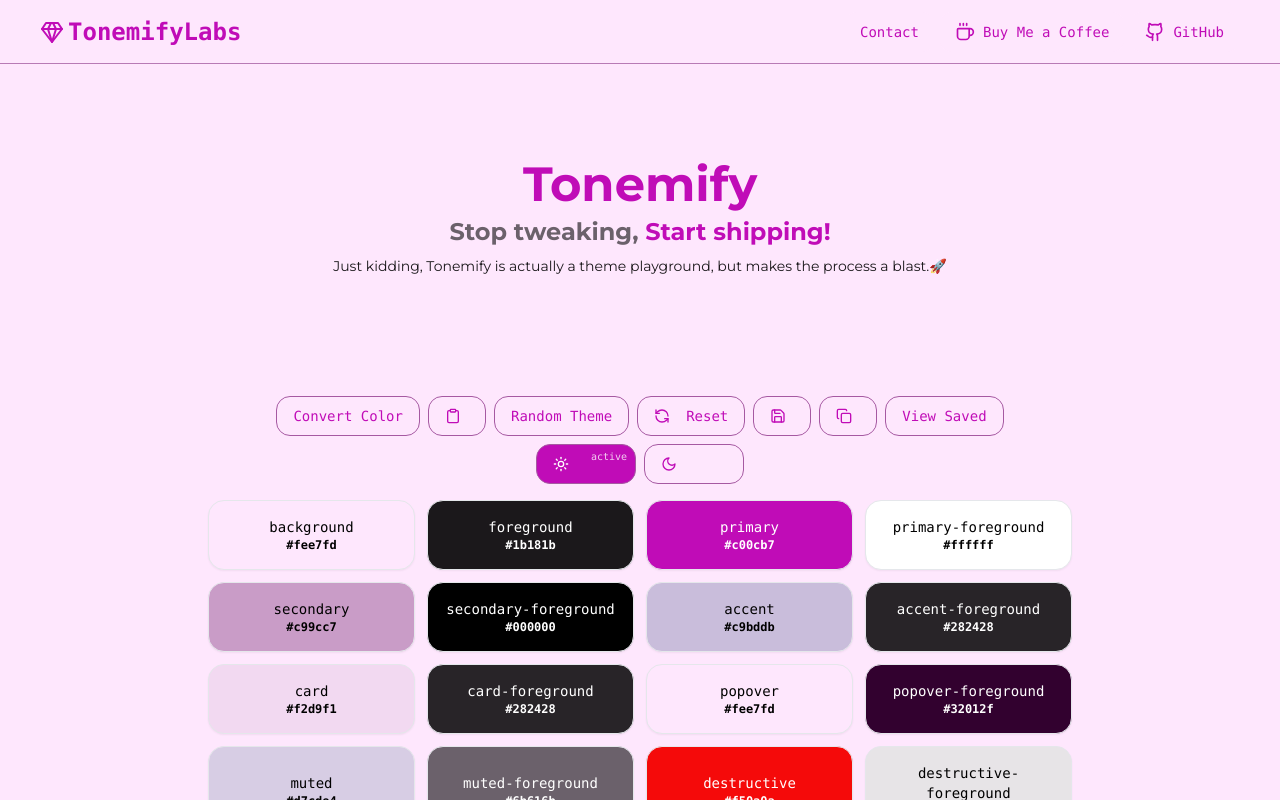
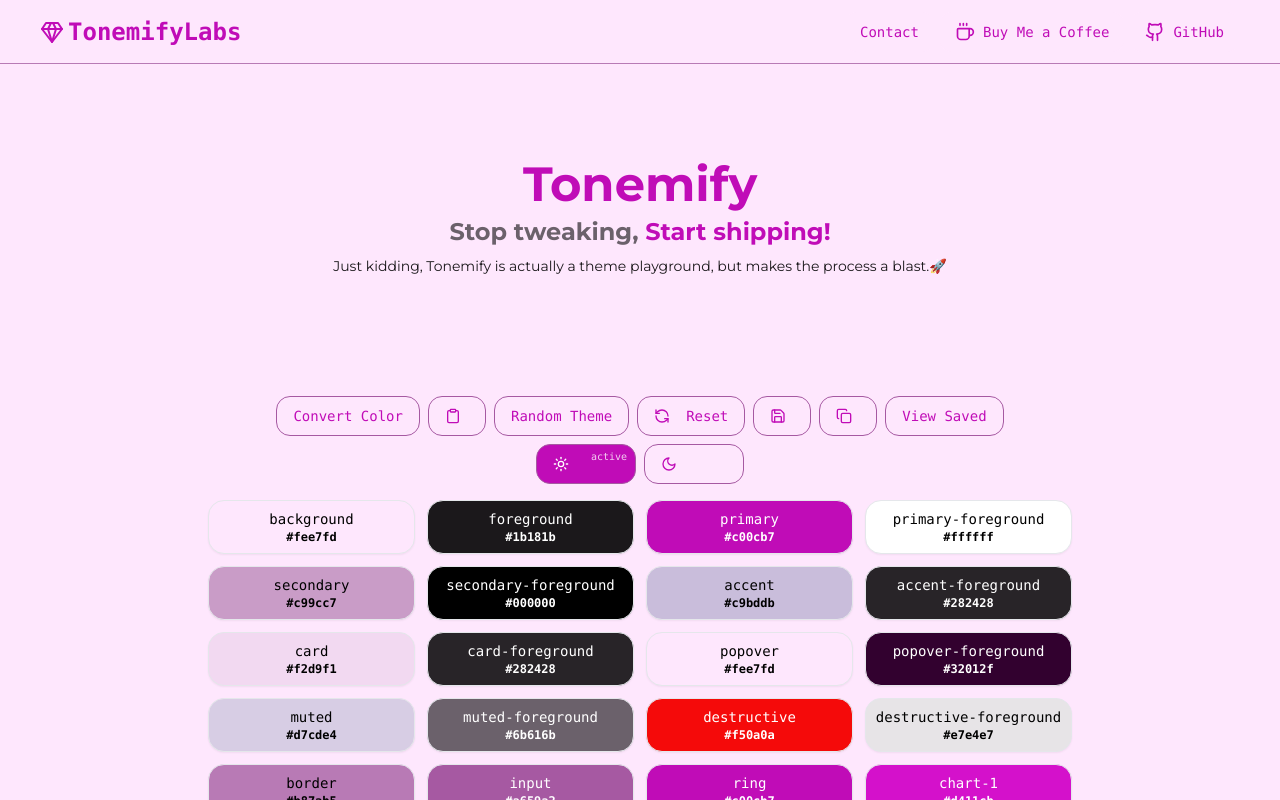
Before and after one commit to BarriosXJavier/tonemify, a Next.js app: page / in a window 1280 px wide. Shown: the top 800 px of the page. Built offline with nearby package versions, Linux system fonts and the light colour scheme.

Commit message:
adjust color cards

```diff
--- a/src/components/theme-generator.tsx
+++ b/src/components/theme-generator.tsx
@@ -660,19 +660,19 @@ export default function ThemeGenerator() {
                 <Card
                   key={name}
                   className={`
-          p-4
+          p-2
           flex
           flex-col
           items-center
           justify-center
           ${textColor}
           transition-all
-          duration-300
+          duration-400
           ease-in-out
-          hover:scale-105
+          hover:scale-110
           hover:shadow-xl
           cursor-pointer
-          active:scale-95
+          active:scale-100
         `}
                   style={{ backgroundColor }}
                   onClick={() => setActiveColor(name)}
```
